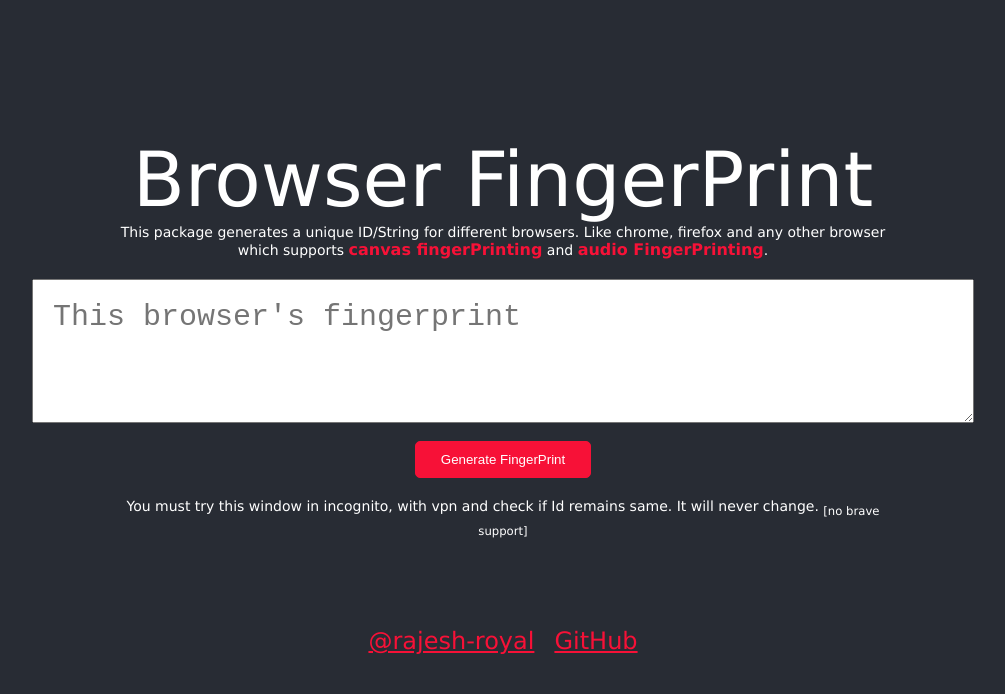
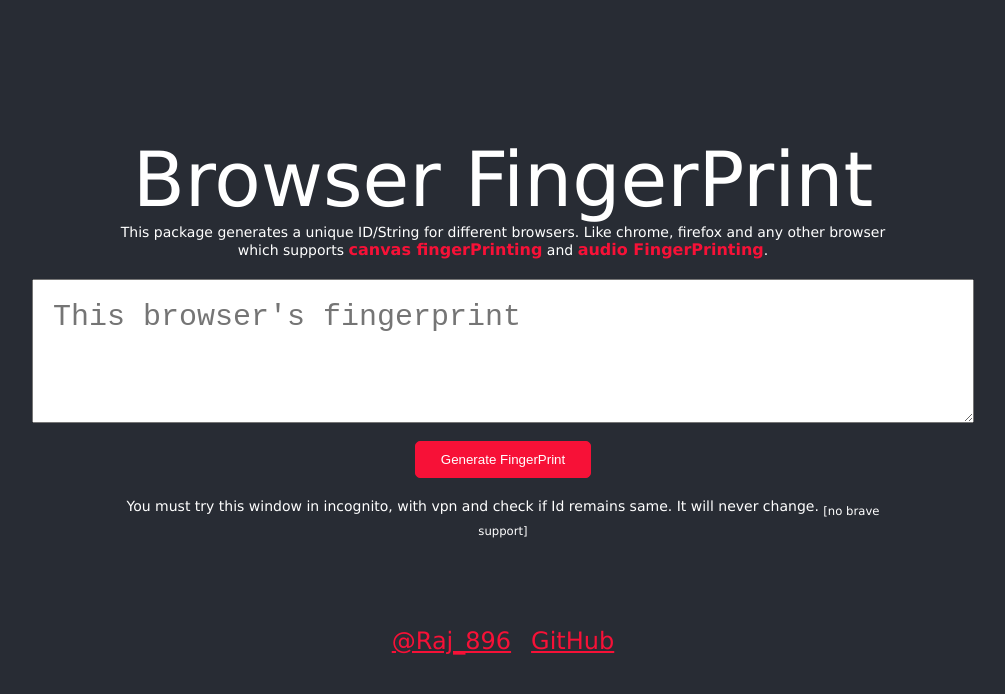
Before and after one commit to Rajesh-Royal/Broprint.js, a React (Create React App) app in the folder example/: page / in a window 1280 px wide. Shown: the top 694 px of the page, without its empty margins (137-1142 px from the left). Built offline with nearby package versions, Linux system fonts and the light colour scheme.

Commit message:
feat: update package.json to use latest version of broprint.js and modify footer links in App component

```diff
--- a/example/package.json
+++ b/example/package.json
@@ -3,7 +3,7 @@
   "version": "0.1.0",
   "private": true,
   "dependencies": {
-    "@rajesh896/broprint.js": "^2.1.0",
+    "@rajesh896/broprint.js": "latest",
     "@testing-library/jest-dom": "^5.16.4",
     "@testing-library/react": "^13.1.1",
     "@testing-library/user-event": "^13.5.0",
--- a/example/src/App.tsx
+++ b/example/src/App.tsx
@@ -27,7 +27,7 @@ function App() {
         <p style={{marginTop: 20}}>You must try this window in incognito, with vpn and check if Id remains same. It will never change. <sub>[no brave support]</sub></p>
       </section>
       <footer>
-        <div><a href='https://github.com/rajesh-royal' title='developer/author github account'>@rajesh-royal</a></div>
+        <div><a href='https://x.com/Raj_896' title='developer/author twitter or X account'>@Raj_896</a></div>
         <div><a title='go to github link of this repo' href='https://github.com/Rajesh-Royal/Broprint.js'>GitHub</a></div>
       </footer>
     </div>
```
